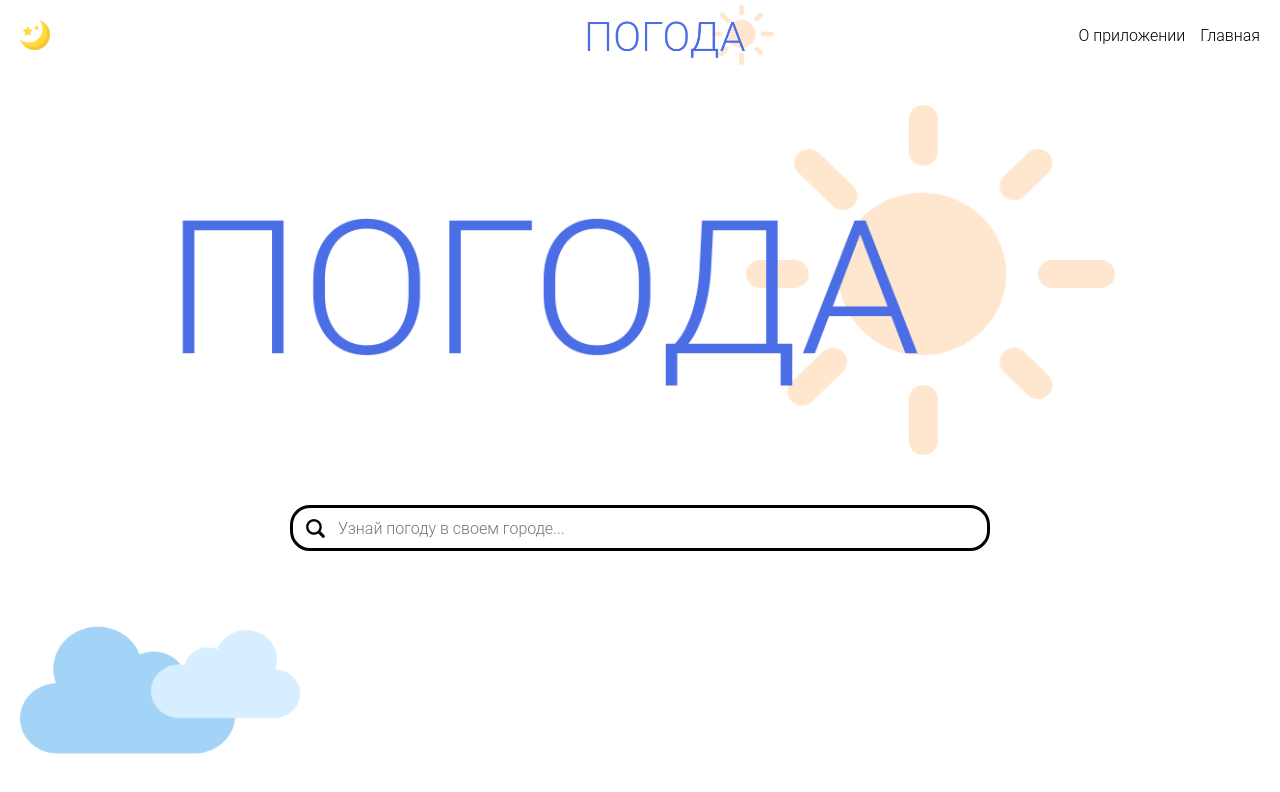
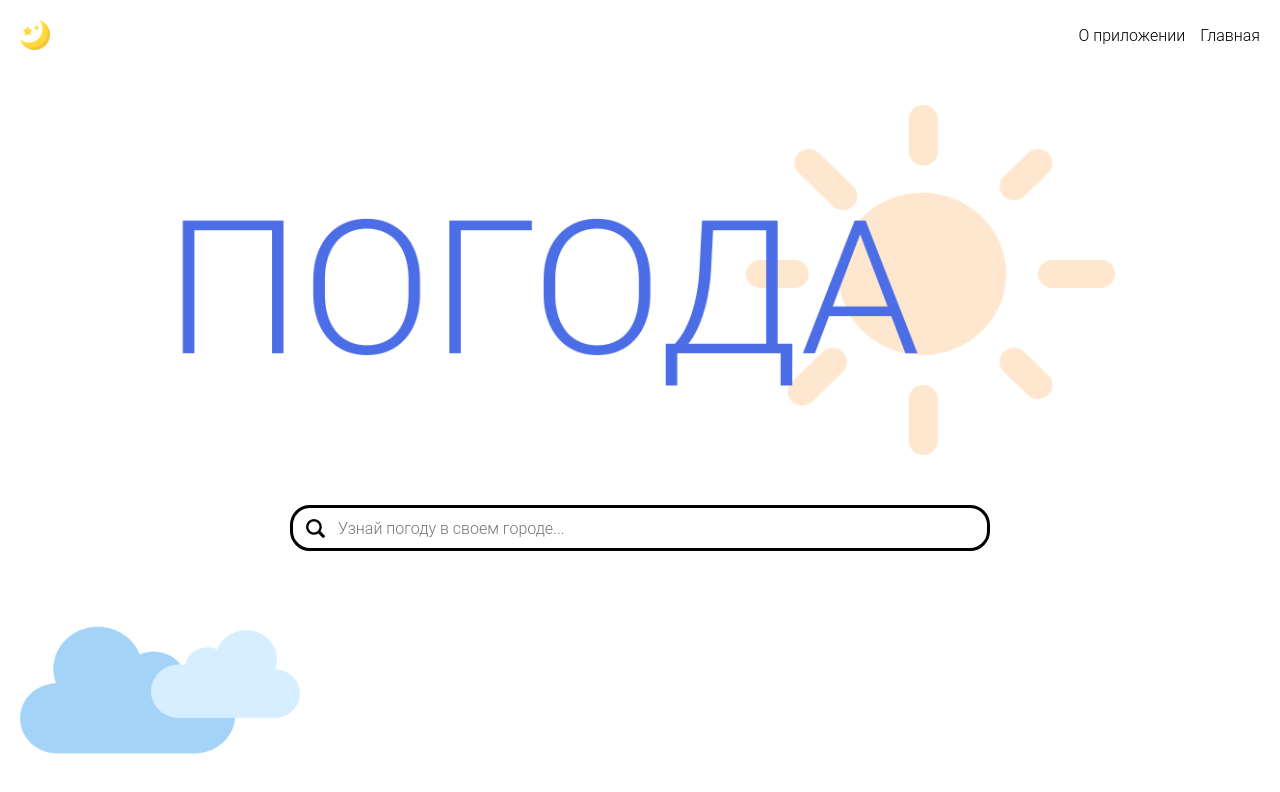
Before and after one commit to AidaChernyavskaya/weather-app, a React (Create React App) app: page / in a window 1280 px wide. Shown: the top 792 px of the page. Built offline with nearby package versions, Linux system fonts and the light colour scheme.

Commit message:
Navbar logo doesnt show on main page

```diff
--- a/src/App.js
+++ b/src/App.js
@@ -1,6 +1,5 @@
-import React, {useState, useEffect} from "react";
+import React from "react";
 import './styles/App.css';
-import Navbar from "./components/Navbar/Navbar";
 import {BrowserRouter} from "react-router-dom";
 import AppRouter from "./components/AppRouter";
 
@@ -8,7 +7,6 @@ function App() {
 
     return (
         <BrowserRouter>
-            <Navbar/>
             <AppRouter/>
         </BrowserRouter>
     );
--- a/src/components/Navbar/Navbar.jsx
+++ b/src/components/Navbar/Navbar.jsx
@@ -4,11 +4,11 @@ import ToDarkTheme from "../../icons/to-dark-theme.png";
 import Logo from "../../icons/logo.png";
 import {Link} from 'react-router-dom';
 
-const Navbar = () => {
+const Navbar = ({logo}) => {
     return (
         <div className={styles.navbar}>
             <input type={'image'} src={ToDarkTheme} className={styles.navbar__theme} alt={''}/>
-            <input type={'image'} src={Logo} className={styles.navbar__logo} alt={''}/>
+            {logo && <input type={'image'} src={Logo} className={styles.navbar__logo} alt={''}/>}
             <div className={styles.navbar__links}>
                 <Link to={'/about'}>О приложении</Link>
                 <Link to={'/'}>Главная</Link>
--- a/src/pages/About.jsx
+++ b/src/pages/About.jsx
@@ -1,8 +1,13 @@
 import React from 'react';
+import Navbar from "../components/Navbar/Navbar";
 
 const About = () => {
     return (
-        <p className={'about'}>Данное приложение сделано в учебных целях...</p>
+        <div>
+            <Navbar logo={true}/>
+            <p className={'about'}>Данное приложение сделано в учебных целях...</p>
+        </div>
+
     );
 };
 
--- a/src/pages/Forecast.jsx
+++ b/src/pages/Forecast.jsx
@@ -7,6 +7,7 @@ import CardItem from "../components/CardItem/CardItem";
 import CloudsBackground from "../icons/clouds-background.png";
 import WeatherService from "../API/WeatherService";
 import {useSearchParams} from "react-router-dom";
+import Navbar from "../components/Navbar/Navbar";
 
 const SPB_LON = 30.19;
 const SPB_LAT = 59.9;
@@ -50,8 +51,8 @@ const Forecast = () => {
     }
 
     return (
-        <div>
         <div className="App">
+            <Navbar logo={true}/>
             <SearchField text={'Поиск...'} setName={setName} name={name} places={places} setPlaces={setPlaces}/>
             {isLoading
                 ? <Loader/>
@@ -71,7 +72,6 @@ const Forecast = () => {
                 alt={'background'}
             />
         </div>
-        </div>
     );
 };
 
--- a/src/pages/Main.jsx
+++ b/src/pages/Main.jsx
@@ -3,6 +3,7 @@ import LogoBig from "../icons/logo-big.png";
 import SearchField from "../components/SearchField/SearchField";
 import CloudsBackground from "../icons/clouds-background.png";
 import WeatherService from "../API/WeatherService";
+import Navbar from "../components/Navbar/Navbar";
 
 const Main = () => {
     const [name, setName] = useState('');
@@ -22,6 +23,7 @@ const Main = () => {
 
     return (
         <div>
+            <Navbar logo={false}/>
             <input type={'image'} src={LogoBig} alt={''} className={'logo'}/>
             <SearchField
                 text={'Узнай погоду в своем городе...'}
```
Lines whose indentation alone changed are shown as unchanged.
